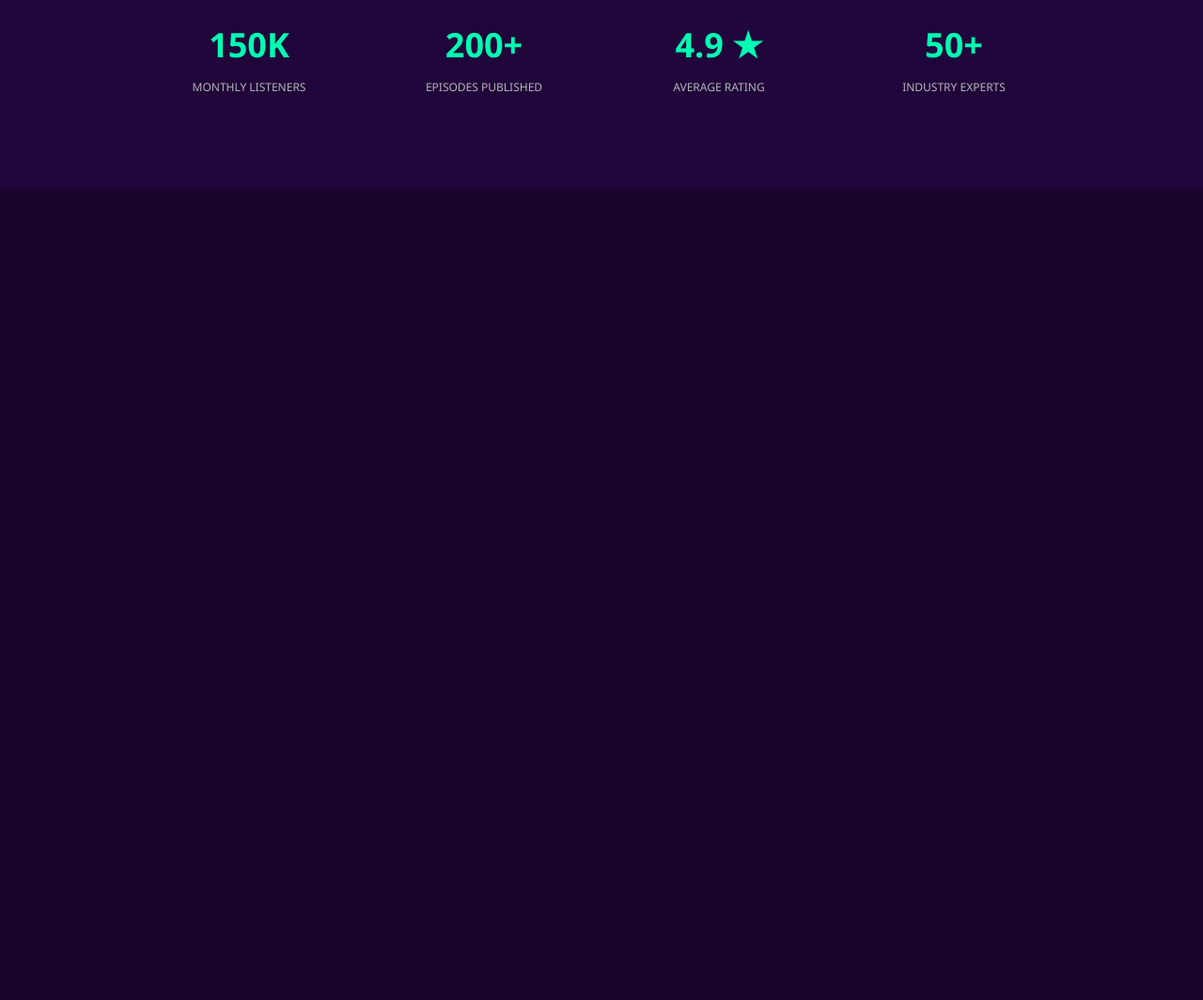
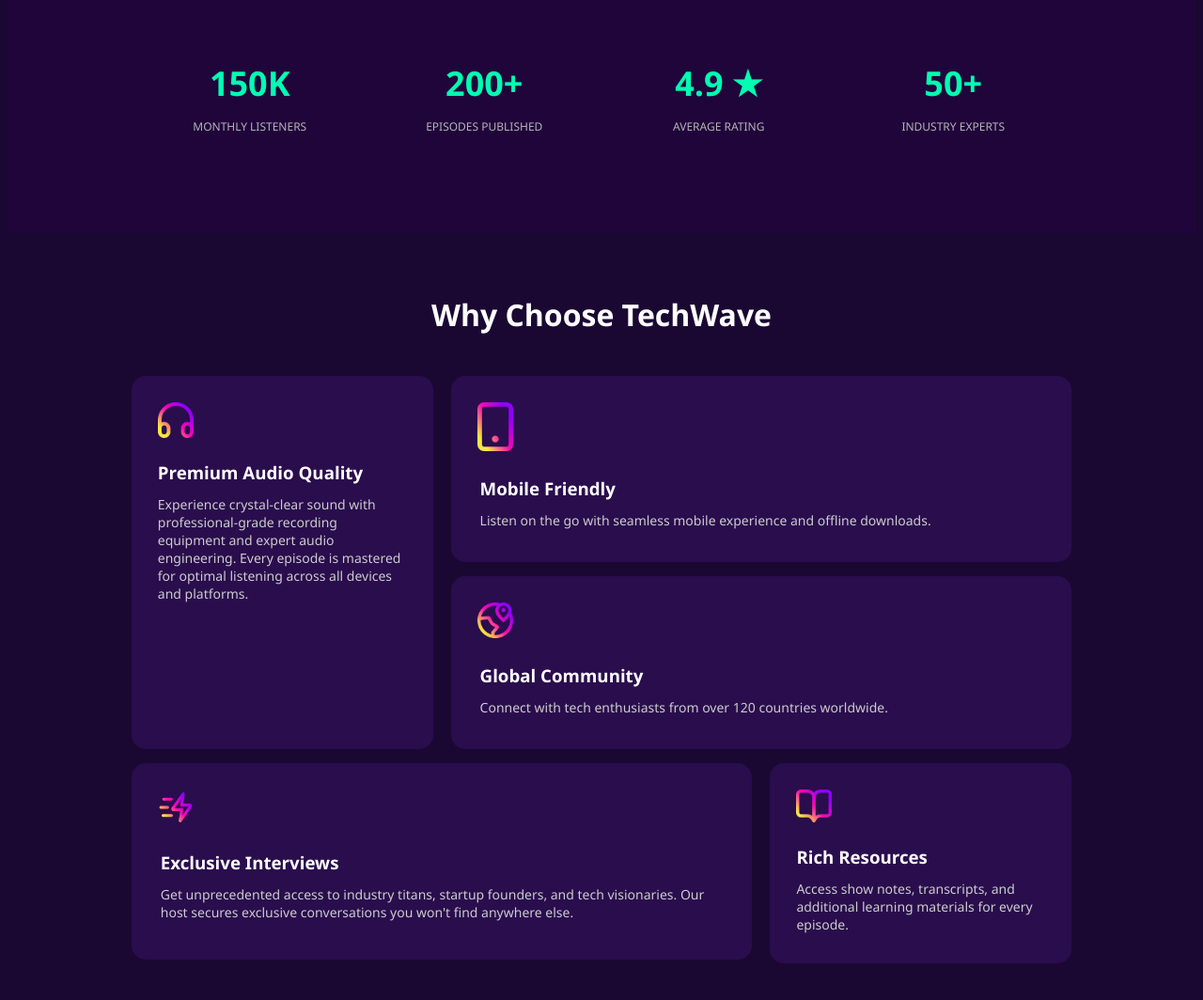
Before and after one commit to SumaiyaSultana1633/2nd-Project, a plain HTML site: page index.html in a window 1280 px wide. Shown: the part 1120-2184 px from the top of the page at 94% size. Before the commit the page ends 1322 px from the top, so only its background shows below. Drawn offline with Linux system fonts and the light colour scheme.

Commit message:
done 3rd part

```diff
--- a/index.html
+++ b/index.html
@@ -107,6 +107,72 @@ Join thousands of young professionals and tech enthusiast who start their day wi
 
 </section>
 
-<body>
 
-</html>
+
+
+
+
+
+
+
+<section class="why">
+    <h2>Why Choose TechWave</h2>
+
+    <div class="container">
+
+        <!-- Left Card -->
+        <div class="card big">
+            <img src="assets/headphone.png" alt="">
+            <h3>Premium Audio Quality</h3>
+            <p>
+                Experience crystal-clear sound with professional-grade recording
+                equipment and expert audio engineering. Every episode is mastered
+                for optimal listening across all devices and platforms.
+            </p>
+        </div>
+
+        <!-- Right Cards -->
+
+            <div class="card small01">
+                <img src="assets/device.png" alt="">
+                <div>
+                    <h3>Mobile Friendly</h3>
+                    <p>Listen on the go with seamless mobile experience and offline downloads.</p>
+                </div>
+            </div>
+
+            <div class="card small02">
+                <img src="assets/location.png" alt="">
+                <div>
+                    <h3>Global Community</h3>
+                    <p>Connect with tech enthusiasts from over 120 countries worldwide.</p>
+                </div>
+
+
+        </div>
+
+
+        <!-- Bottom Cards -->
+        <div class="card wide">
+            <img src="assets/zap-fast.png" alt="">
+            <div>
+                <h3>Exclusive Interviews</h3>
+                <p>
+                    Get unprecedented access to industry titans, startup founders,
+                    and tech visionaries. Our host secures exclusive conversations
+                    you won't find anywhere else.
+                </p>
+            </div>
+        </div>
+
+        <div class="card small vertical">
+            <img src="assets/resource.png" alt="">
+            <h3>Rich Resources</h3>
+            <p>
+                Access show notes, transcripts, and additional learning materials
+                for every episode.
+            </p>
+        </div>
+
+    </div>
+</section>
--- a/style.css
+++ b/style.css
@@ -199,3 +199,115 @@ background-repeat: no-repeat;
   font-size:12px;
   color:#b5b5b5;
 }
+
+
+.why-choose{
+  background:#1a072d;
+  padding:80px 100px;
+  color:#fff;
+}
+
+.why-choose h2{
+  text-align:center;
+  font-size:40px;
+  margin-bottom:60px;
+}
+
+
+
+
+
+
+* {
+    margin: 2px;
+    padding: 1px;
+    box-sizing: border-box;
+}
+
+body {
+    background: #1a0833;
+    font-family: Arial, sans-serif;
+    color: #fff;
+}
+
+.why {
+    padding: 60px 10%;
+}
+
+.why h2 {
+    text-align: center;
+    margin-bottom: 40px;
+    font-size: 32px;
+}
+
+.container {
+    display: grid;
+    grid-template-columns: repeat(3,1fr);
+    grid-template-rows: repeat(3.5,50px);
+    gap: 15px;
+}
+
+/* Card Common */
+.card {
+    background: #2a0d4d;
+    padding: 25px;
+    border-radius: 15px;
+}
+
+.card img {
+    width: 40px;
+    margin-bottom: 15px;
+}
+
+.card h3 {
+    margin-bottom: 10px;
+}
+
+.card p {
+    font-size: 14px;
+    color: #ccc;
+}
+
+
+.big {
+    height: 100%;
+    grid-column: span 1;
+    grid-row: span 2;
+
+}
+
+
+.small01 {
+height: 100%;
+    grid-column: span 2;
+    grid-row: span 1;
+    gap: 125px;
+
+}
+
+.small02 {
+
+
+    height: 100%;
+    grid-column: span 2;
+    grid-row: span 1;
+    gap: 125px;
+
+}
+
+
+
+.wide {
+    grid-column: span 2;
+    grid-row: span 1.5;
+
+    gap: 15px;
+}
+
+
+.vertical {
+  height: 100%;
+    grid-column: span 1;
+    grid-row: span 0.5;
+    display: block;
+}
```
